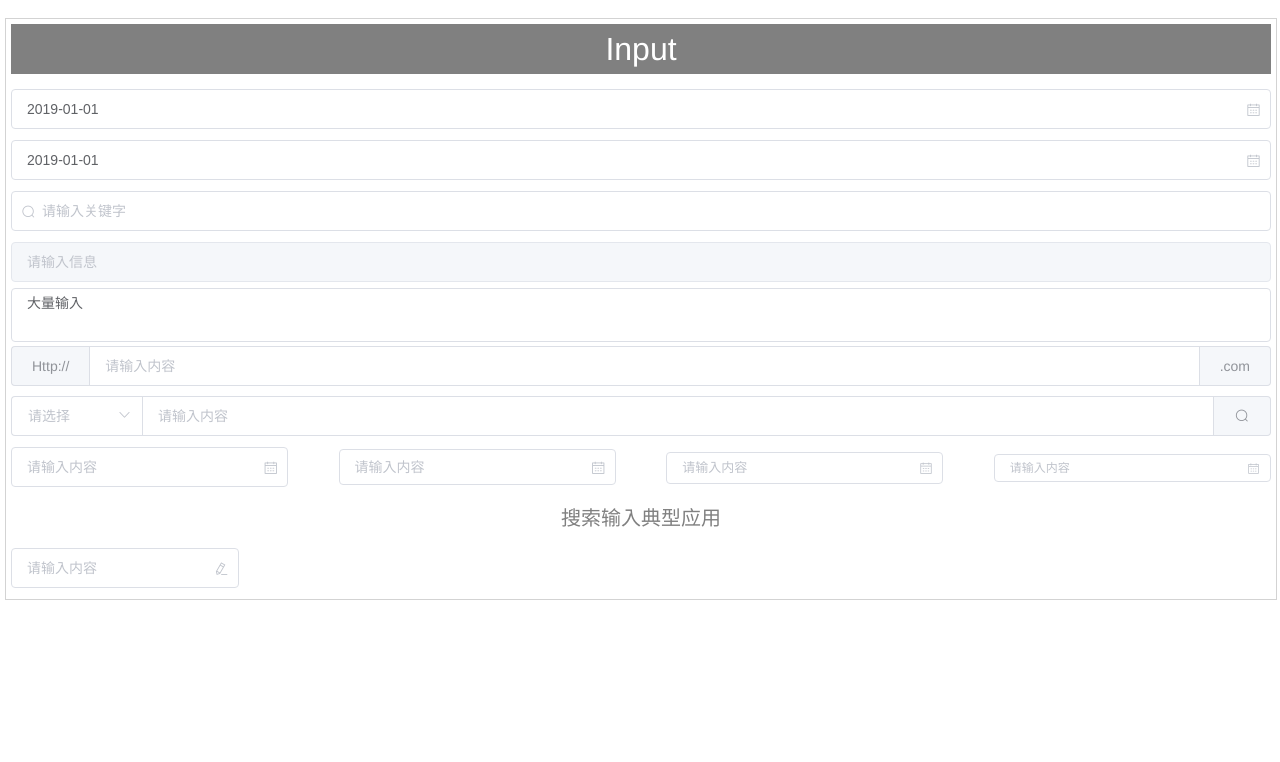
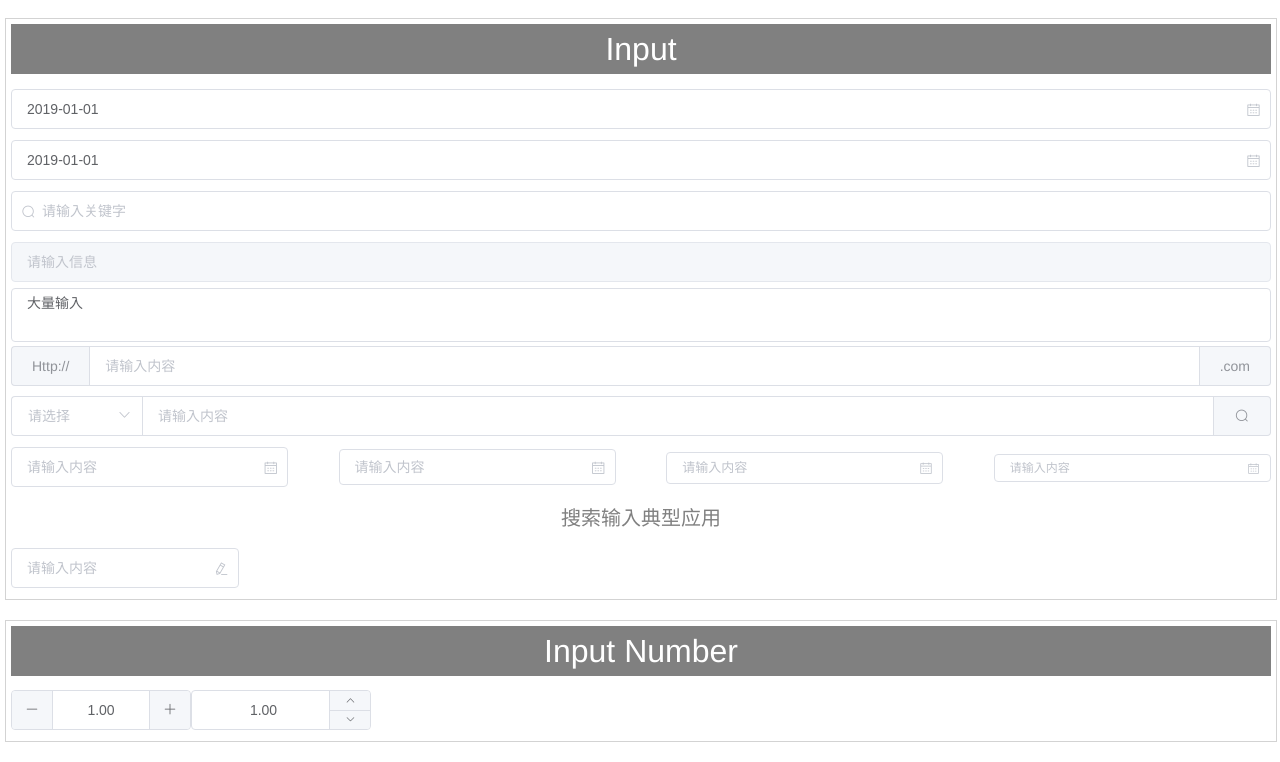
Before and after one commit to guojs-github/element-ex, a Vue app: page /#/ in a window 1280 px wide. Shown: the part 2989-3751 px from the top of the page. Before the commit the page ends 3609 px from the top, so only its background shows below. Built offline with nearby package versions, Linux system fonts and the light colour scheme.

Commit message:
20190110 Input number

```diff
--- /dev/null
+++ b/src/components/InputNumber/InputNumber.less
@@ -0,0 +1,11 @@
+/*
+	Input number style
+*/
+
+.test-item.input-number {
+	& > .row {
+		width: 100%;
+		min-height: 50px;
+		line-height: 50px;
+	}
+}
--- /dev/null
+++ b/src/components/InputNumber/InputNumber.vue
@@ -0,0 +1,34 @@
+<template>
+    <div class='test-item input-number'>
+		<div class='title'>Input Number</div>
+
+		<div class='row'>
+			<el-input-number v-model="num1" :precision="2" :step="0.1" :max="10"></el-input-number>
+			<el-input-number v-model="num1" :precision="2" :step="0.1" :max="10" controls-position='right'></el-input-number>
+		</div>
+	</div>
+</template>
+
+<script>
+	export default {
+		name: 'InputNumber',
+
+		data () {
+			return {
+				num1: 1
+			}
+		},
+
+		methods: {
+
+			/*****************************/
+
+		}
+	}
+</script>
+
+<!-- Add "scoped" attribute to limit CSS to this component only -->
+<style scoped src='../Test.less' lang='less'/>
+<style scoped src='./InputNumber.less' lang='less'/>
+<style scoped>
+</style>
--- a/src/components/Test.vue
+++ b/src/components/Test.vue
@@ -7,6 +7,7 @@
 		<Radio/>
 		<Checkbox/>
 		<Input/>
+		<InputNumber/>
 	</div>
 </template>
 
@@ -18,6 +19,7 @@
 	import Radio from './Radio/Radio'
 	import Checkbox from './Checkbox/Checkbox'
 	import Input from './Input/Input'
+	import InputNumber from './InputNumber/InputNumber'
 	export default {
 		name: 'Test',
 
@@ -33,7 +35,8 @@
 			Button,
 			Radio,
 			Checkbox,
-			Input
+			Input,
+			InputNumber
 		}
 	}
 </script>
```
